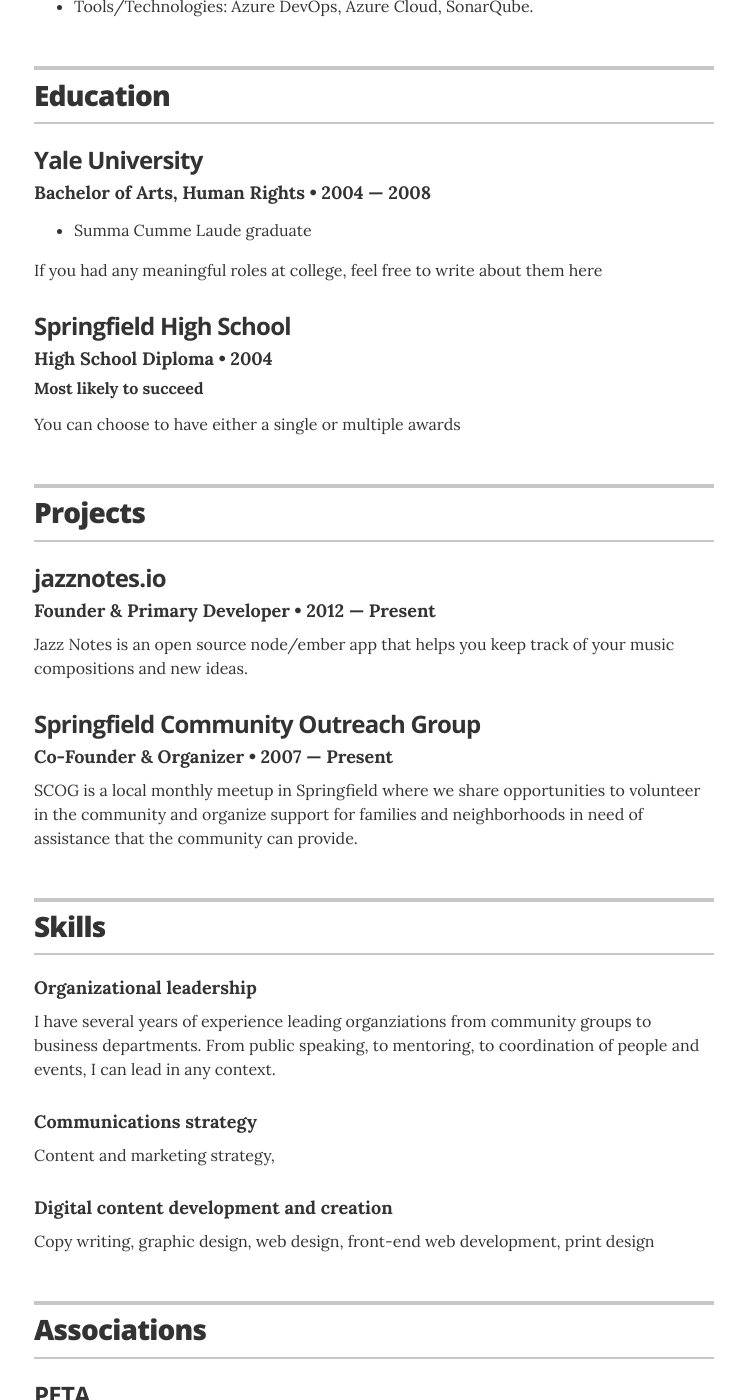
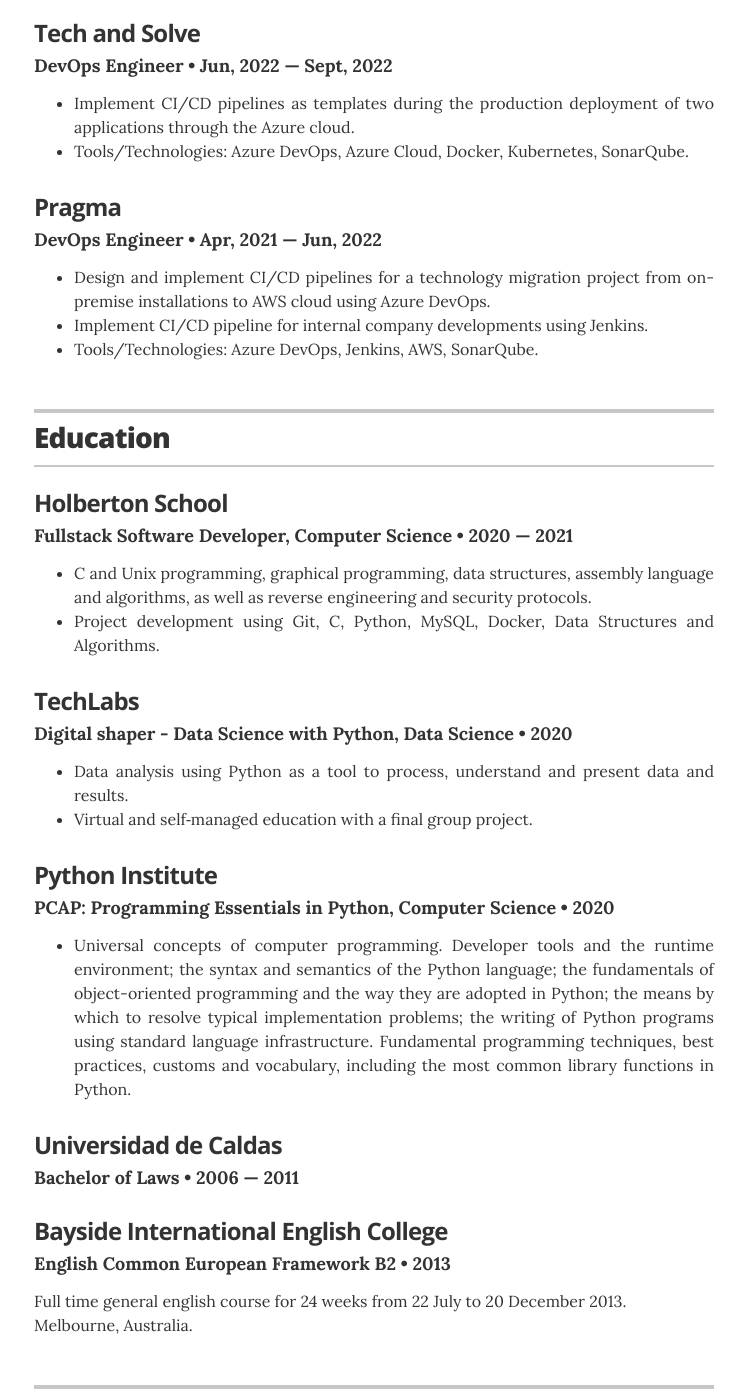
Before and after one commit to sebastiandevops/cv, a Jekyll site: the page built from index.html, in a window 1280 px wide and 1400 px high, scrolled down 1294 px. Shown: the whole window, without its empty margins (266-1012 px from the left). Built offline with Jekyll 4.4.1, drawn with Linux system fonts in a browser that asks for light colours; some of the changed text lies outside the part shown.

Commit message:
cv updated

```diff
--- a/_config.yml
+++ b/_config.yml
@@ -29,17 +29,17 @@ resume_header_intro: "<p align='justify'>I am a DevOps Engineer with 2 years of
 # "no" to display an "I'm not looking for work" message,
 # or remove the resume_looking_for_work option entirely
 # to leave blank
-resume_looking_for_work:        "yes"
+# resume_looking_for_work:        "yes"
 
 # Decide which sections to use
 # comment out to hide
 resume_section_experience:      true
 resume_section_education:       true
 resume_section_projects:        true
-resume_section_skills:          true
+resume_section_proeficient_in:  true
 resume_section_recognition:     false
-resume_section_links:           true
-resume_section_associations:    true
+resume_section_links:           false
+resume_section_associations:    false
 # resume_section_interests:       true
 
 # Resume social links
--- a/_data/education.yml
+++ b/_data/education.yml
@@ -1,13 +1,24 @@
 # Degree
-- degree: Bachelor of Arts, Human Rights
-  uni: Yale University
-  year: 2004 &mdash; 2008
-  awards:
-    - award: Summa Cumme Laude graduate
-  summary: If you had any meaningful roles at college, feel free to write about them here
+- degree: Fullstack Software Developer, Computer Science
+  uni: Holberton School
+  year: 2020 &mdash; 2021
+  summary: '<p align="justify"><ul class="resume-item-list" align="justify"><li>C and Unix programming, graphical programming, data structures, assembly language and algorithms, as well as reverse engineering and security protocols.</li><li>Project development using Git, C, Python, MySQL, Docker, Data Structures and Algorithms.</li></ul></p>'
 
-- degree: High School Diploma
-  uni: Springfield High School
-  year: 2004
-  award: Most likely to succeed
-  summary: You can choose to have either a single or multiple awards
+- degree: Digital shaper - Data Science with Python, Data Science
+  uni: TechLabs
+  year: 2020
+  summary: '<p align="justify"><ul class="resume-item-list" align="justify"><li>Data analysis using Python as a tool to process, understand and present data and results.</li><li>Virtual and self‑managed education with a final group project.</li></ul></p>'
+
+- degree: PCAP&#58 Programming Essentials in Python, Computer Science
+  uni: Python Institute
+  year: 2020
+  summary: '<p align="justify"><ul class="resume-item-list" align="justify"><li>Universal concepts of computer programming. Developer tools and the runtime environment; the syntax and semantics of the Python language; the fundamentals of object-oriented programming and the way they are adopted in Python; the means by which to resolve typical implementation problems; the writing of Python programs using standard language infrastructure. Fundamental programming techniques, best practices, customs and vocabulary, including the most common library functions in Python.</li></ul></p>'
+
+- degree: Bachelor of Laws
+  uni: Universidad de Caldas
+  year: 2006 &mdash; 2011
+
+- degree: English Common European Framework B2
+  uni: Bayside International English College
+  year: 2013
+  summary: Full time general english course for 24 weeks from 22 July to 20 December 2013. Melbourne, Australia.
--- a/_data/experience.yml
+++ b/_data/experience.yml
@@ -3,16 +3,16 @@
 - company: Pragma
   position: DevOps Engineer
   duration: Sep, 2022 &mdash; Present
-  summary: '<p align="justify"><ul class="resume-item-list" align="justify"><li>Design and implement CI/CD pipelines for a technology migration project from on-premise installations to AWS cloud using Azure DevOps.</li><li>Implement Istio service mesh during an internal company development to enable cluster log visualization using Kiali.</li><li>Tools/Technologies&#58 Azure DevOps, AWS, Kubernetes.</li></ul></p>'
+  summary: '<p align="justify"><ul class="resume-item-list" align="justify"><li>Design and implement CI/CD pipelines for a technology migration project from on-premise installations to AWS cloud using Azure DevOps.</li><li>Implement Istio service mesh during an internal company development to enable cluster log visualization using Kiali.</li><li>Tools/Technologies&#58 Azure DevOps, AWS, Docker, Kubernetes.</li></ul></p>'
 
 # DevOps Engineer at Tech and Solve
 - company: Tech and Solve
   position: DevOps Engineer
   duration:  Jun, 2022 &mdash; Sept, 2022
-  summary: '<p align="justify"><ul class="resume-item-list" align="justify"><li>Implement CI/CD pipelines as templates during the production deployment of two applications through the Azure cloud.</li><li>Tools/Technologies&#58 Azure DevOps, Azure Cloud, SonarQube.</li></ul></p>'
+  summary: '<p align="justify"><ul class="resume-item-list" align="justify"><li>Implement CI/CD pipelines as templates during the production deployment of two applications through the Azure cloud.</li><li>Tools/Technologies&#58 Azure DevOps, Azure Cloud, Docker, Kubernetes, SonarQube.</li></ul></p>'
 
 # DevOps Engineer at Pragma
 - company: Pragma
   position: DevOps Engineer
   duration:   Apr, 2021  &mdash; Jun, 2022
-  summary: '<p align="justify"><ul class="resume-item-list" align="justify"><li>Implement CI/CD pipelines as templates during the production deployment of two applications through the Azure cloud.</li><li>Tools/Technologies&#58 Azure DevOps, Azure Cloud, SonarQube.</li></ul></p>'
+  summary: '<p align="justify"><ul class="resume-item-list" align="justify"><li>Design and implement CI/CD pipelines for a technology migration project from on-premise installations to AWS cloud using Azure DevOps.</li><li>Implement CI/CD pipeline for internal company developments using Jenkins.</li><li>Tools/Technologies&#58 Azure DevOps, Jenkins, AWS, SonarQube.</li></ul></p>'
--- /dev/null
+++ b/_data/proeficient_in.yml
@@ -0,0 +1,4 @@
+# Skills
+# Organizational leadership
+- skill: Tools/Technologies&#58
+  description: '<p align="justify"><ul -webkit-column-count: 3; -moz-column-count: 3; column-count: 3;><li>Azure Devops</li><li>Jenkins</li><li>AWS</li><li>Git</li><li>CI/CD Pipelines</li><li>Kubernetes</li><li>Docker</li><li>Linux</li><li>JMeter</li><li>Python</li></ul></p>'
--- a/_data/projects.yml
+++ b/_data/projects.yml
@@ -1,16 +1,16 @@
 # Projects
 # uncomment the urls if you wish to display them, and add your own URL
 
-# jazznotes.io
-- project: jazznotes.io
-  role: Founder & Primary Developer
-  duration: 2012 &mdash; Present
+# Chilivim
+- project: Chilivim
+  role: Developer
+  duration: 2023 &mdash; Present
   # url: "#"
-  description: Jazz Notes is an open source node/ember app that helps you keep track of your music compositions and new ideas.
+  description: A Neovim IDE config designed from scratch.
 
-# Springfield Community Outreach Group
-- project: Springfield Community Outreach Group
-  role: Co-Founder & Organizer
-  duration: 2007 &mdash; Present
+# Majority Report Medellín
+- project: Majority Report Medellín
+  role: Developer
+  duration: 2021
   # url: "#"
-  description: SCOG is a local monthly meetup in Springfield where we share opportunities to volunteer in the community and organize support for families and neighborhoods in need of assistance that the community can provide.
+  description: Majority Report is an academic initiative that arises with the purpose of creating an app where users can interactively view crime rates in Medellin, Colombia.
--- a/_data/skills.yml
+++ /dev/null
@@ -1,12 +0,0 @@
-# Skills
-# Organizational leadership
-- skill: Organizational leadership
-  description: I have several years of experience leading organziations from community groups to business departments. From public speaking, to mentoring, to coordination of people and events, I can lead in any context.
-
-# Communications strategy
-- skill: Communications strategy
-  description: Content and marketing strategy,
-
-# Digital content development and creation
-- skill: Digital content development and creation
-  description: Copy writing, graphic design, web design, front-end web development, print design
--- a/_layouts/resume.html
+++ b/_layouts/resume.html
@@ -47,6 +47,24 @@
         {% endif %}
 
       </header>
+
+      {% if site.resume_section_proeficient_in %}
+      <!-- begin proeficient_in -->
+      <section class="content-section">
+
+        <header class="section-header">
+          <h2>Proeficient in</h2>
+        </header>
+        {% for skill in site.data.proeficient_in %}
+        <div class="resume-item">
+          <h4 class="resume-item-details">{{ skill.skill }}</h4>
+          <p class="resume-item-copy">{{ skill.description }}</p>
+        </div>
+        {% endfor %}
+
+      </section>
+      <!-- end Skills -->
+      {% endif %}
 
       {% if site.resume_section_experience %}
       <!-- begin Experience -->
@@ -117,23 +135,6 @@
       <!-- end Projects -->
       {% endif %}
 
-      {% if site.resume_section_skills %}
-      <!-- begin Skills -->
-      <section class="content-section">
-
-        <header class="section-header">
-          <h2>Skills</h2>
-        </header>
-        {% for skill in site.data.skills %}
-        <div class="resume-item">
-          <h4 class="resume-item-details">{{ skill.skill }}</h4>
-          <p class="resume-item-copy">{{ skill.description }}</p>
-        </div>
-        {% endfor %}
-
-      </section>
-      <!-- end Skills -->
-      {% endif %}
 
       {% if site.resume_section_recognition %}
       <!-- begin Recognition -->
@@ -232,8 +233,8 @@
       {% endif %}
 
       <footer class="page-footer">
+        <p class="footer-line">© 2023 Sebastián Valencia Sierra</p>
         <p class="footer-line">Made by <a href="http://twitter.com/jglovier">@jglovier</a>. Fork me on <a href="https://github.com/jglovier/resume-template">GitHub</a>.</p>
-        <p class="footer-line">If this is your live resume, you can modify or remove this part. ;-)</p>
       </footer>
 
     </div>
```
